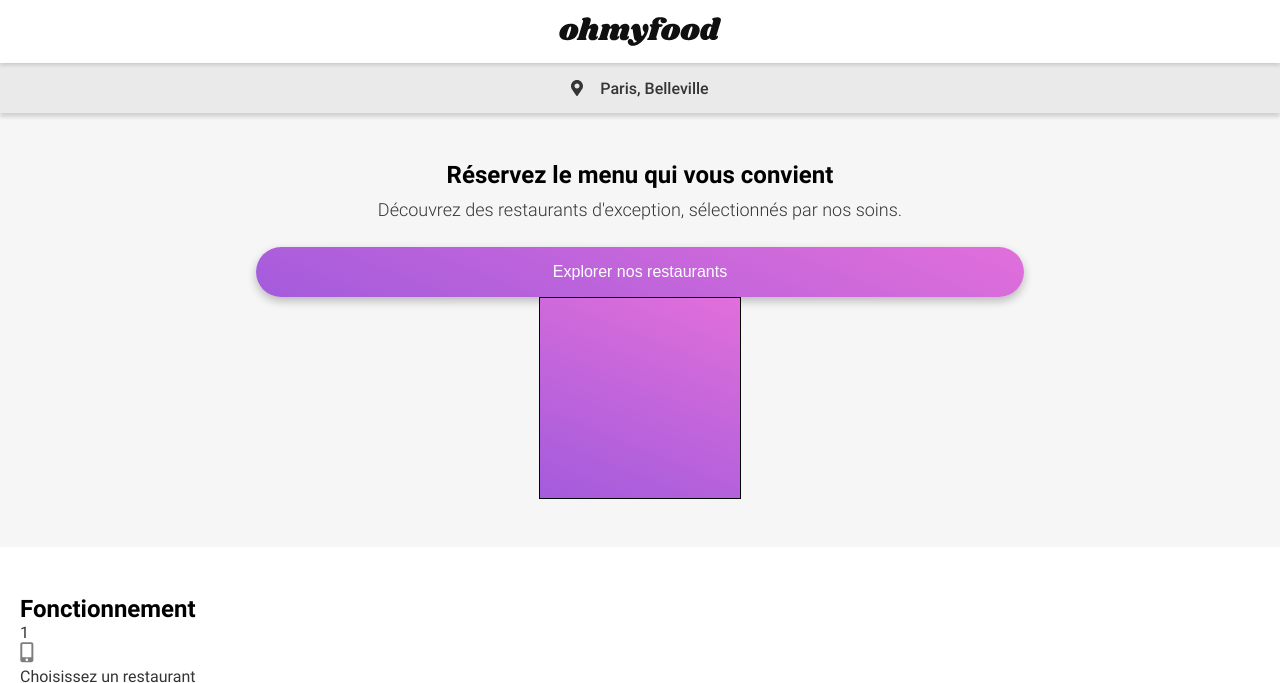
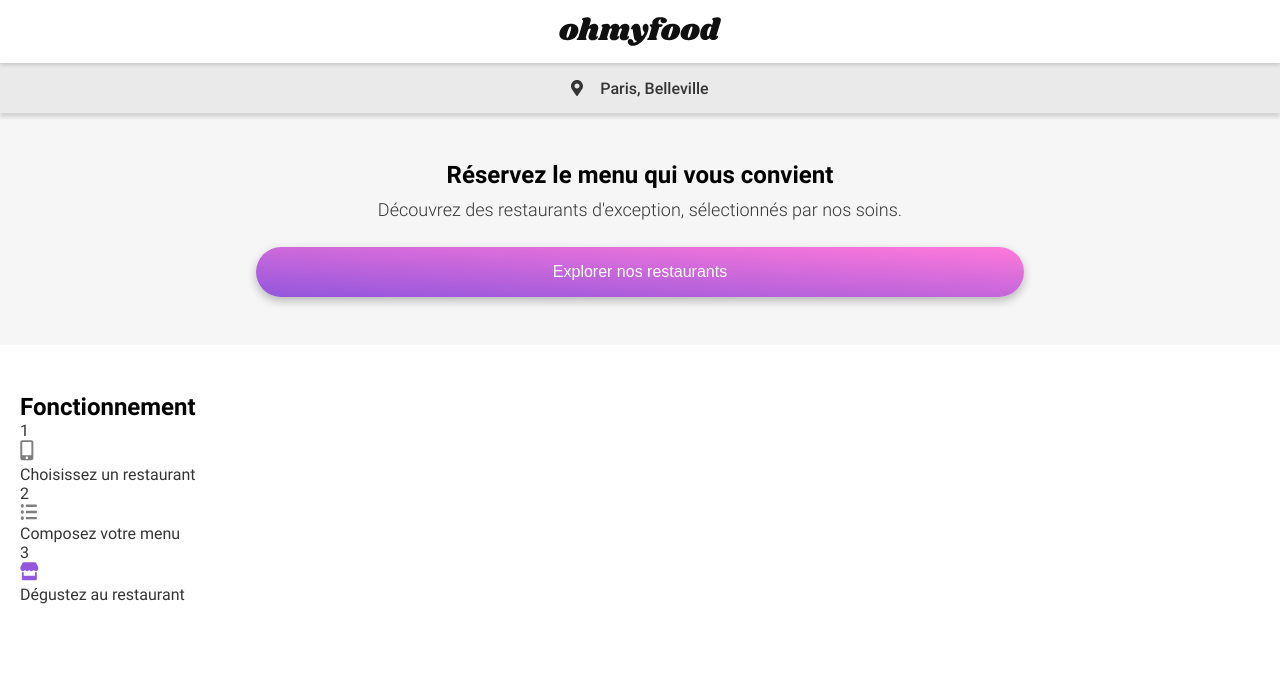
Before and after one commit to sedomu/oc_p3_ohmyfood, a plain HTML site: page index.html in a window 1280 px wide. Shown: the top 683 px of the page. Drawn offline with Linux system fonts and the light colour scheme.

Commit message:
pixel perfect button gradient

```diff
--- a/index.html
+++ b/index.html
@@ -22,7 +22,6 @@
             <h2>Réservez le menu qui vous convient </h1>
             <p>Découvrez des restaurants d'exception, sélectionnés par nos soins.</p>
             <button>Explorer nos restaurants</button>
-            <div class="my-fucking-gradient"></div>
         </section>
 
         <section class="steps">
--- a/sass/main.scss
+++ b/sass/main.scss
@@ -14,7 +14,9 @@ $light-gray-background: #f6f6f6;
 $medium-gray-background: #eaeaea;
 $medium-gray-text: #353535;
 
-$gradient-button: linear-gradient(202deg, #e16fda, #a35bdc);
+// gradient values measured with inkscape based on svg export from figma
+// svg source values have the initial stops' offsets, inkscape translate it into shape borders' values
+$gradient-button: linear-gradient(3.11deg, rgb(147, 86, 220), rgb(255, 121, 218));
 
 // font sizes
 $xlarge: 1.5rem; //24px
@@ -136,11 +138,4 @@ body {
         font-size: $medium;
         font-weight: 500;
     }
-
-    .my-fucking-gradient {
-        width:200px;
-        height: 200px;
-        border: solid 1px black;
-        background: $gradient-button;
-    }
 }
```
Also changed, not shown: assets/css/main.css, 1 other file.
